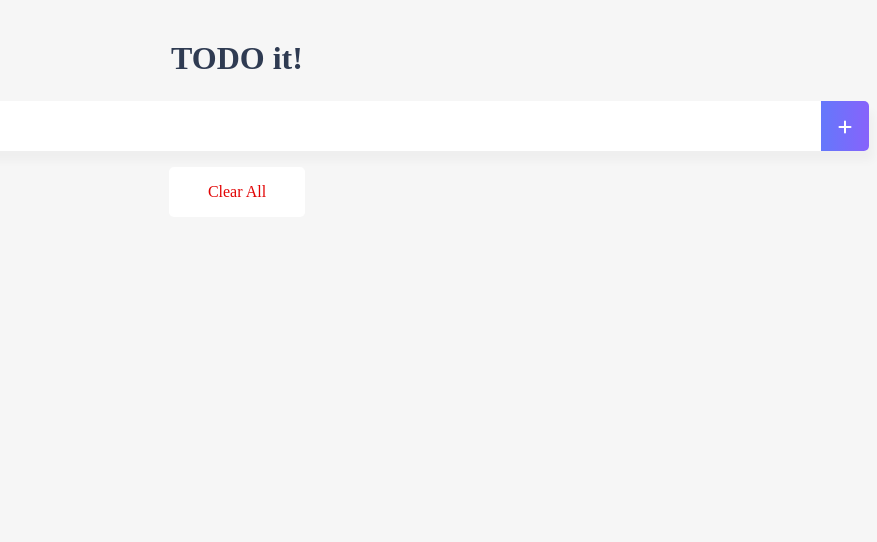
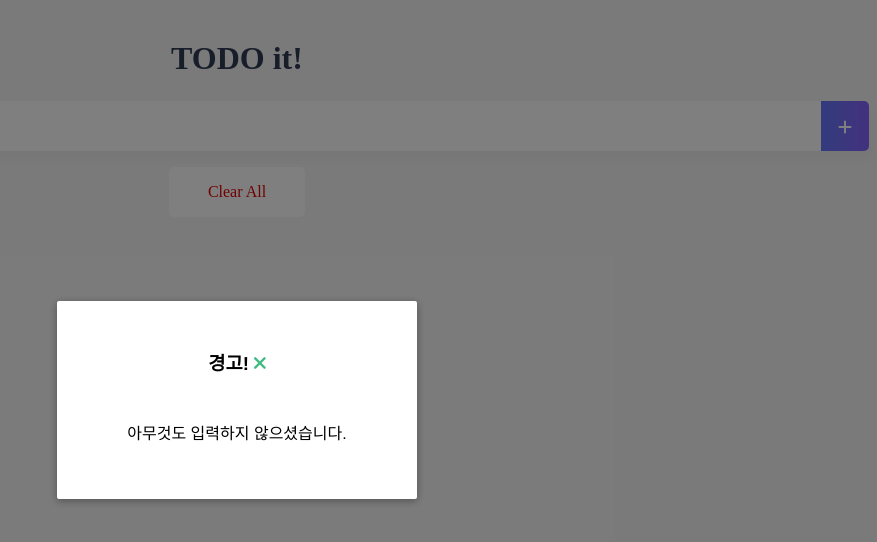
Before and after one commit to coolguyhong/vue-todo, a Vue app: page / in a window 1280 px wide. Both pictures are taken after a click on the element 1248 px from the left and 126 px from the top of the page. Shown: the top 542 px of the page, without its empty margins (403-1280 px from the left). Built offline with nearby package versions, Linux system fonts and the light colour scheme.

Commit message:
slot and transition

```diff
--- a/src/components/TodoInput.vue
+++ b/src/components/TodoInput.vue
@@ -4,14 +4,31 @@
     <span class="addContainer" v-on:click="addTodo">
       <i class="fa-solid fa-plus addBtn"></i>
     </span>
+
+    <modal v-if="showModal" @close="showModal = false">
+      <template v-slot:header>
+        <h3>
+          경고!
+          <i class="closeModalBtn fa-solid fa-xmark" @click="showModal = false"></i>
+        </h3>
+      </template>
+      <template v-slot:body>
+        <div>
+          아무것도 입력하지 않으셨습니다.
+        </div>
+      </template>
+    </modal>
   </div>
 </template>
 
 <script>
+import Modal from './common/Modal.vue'
+// slot의 경우 일부 ui 재사용할 수 있는 기능
 export default {
   data: function() {
     return {
-      newTodoItem: ""
+      newTodoItem: "",
+      showModal: false
     }
   },
   methods: {
@@ -19,11 +36,16 @@
       if (this.newTodoItem !== '') {
         this.$emit('addTodoItem', this.newTodoItem)
         this.clearInput()
+      } else {
+        this.showModal = !this.showModal
       }
     },
     clearInput: function() {
       this.newTodoItem = ''
     }
+  },
+  components: {
+    Modal: Modal
   }
 }
 </script>
@@ -53,5 +75,8 @@
   color: white;
   vertical-align: middle;
 }
+.closeModalBtn{
+  color: #42b983;
+}
 
 </style>
--- a/src/components/TodoList.vue
+++ b/src/components/TodoList.vue
@@ -1,6 +1,6 @@
 <template>
   <div>
-    <ul>
+    <transition-group name="list" tag="ul">
       <li v-for="(todoItem, index) in propsdata" v-bind:key="todoItem.item" class="shadow">
         <i class="checkBtn fa-solid fa-check" v-bind:class="{checkBtnCompleted: todoItem.completed}"
           v-on:click="toggleComplete(todoItem, index)"></i>
@@ -9,7 +9,7 @@
           <i class="fa-solid fa-trash-can"></i>
         </span>
       </li>
-    </ul>
+    </transition-group>
   </div>
 </template>
 
@@ -60,4 +60,12 @@
   text-decoration: line-through;
 }
 
+/* 리스트 아이템 트랜지션 효과 */
+.list-enter-active, .list-leave-active {
+  transition: all 1s;
+}
+.list-enter, .list-leave-to {
+  opacity: 0;
+  transform: translateY(30px);
+}
 </style>
--- /dev/null
+++ b/src/components/common/Modal.vue
@@ -0,0 +1,90 @@
+<template>
+   <transition name="modal">
+    <div class="modal-mask">
+      <div class="modal-wrapper">
+        <div class="modal-container">
+
+          <!-- 모달 헤더 -->
+          <div class="modal-header">
+            <slot name="header">
+              default header
+            </slot>
+          </div>
+
+          <!-- 모달 바디 -->
+          <div class="modal-body">
+            <slot name="body">
+              default body
+            </slot>
+          </div>
+        </div>
+      </div>
+    </div>
+  </transition>
+</template>
+
+<style scoped>
+.modal-mask {
+  position: fixed;
+  z-index: 9998;
+  top: 0;
+  left: 0;
+  width: 100%;
+  height: 100%;
+  background-color: rgba(0, 0, 0, .5);
+  display: table;
+  transition: opacity .3s ease;
+}
+
+.modal-wrapper {
+  display: table-cell;
+  vertical-align: middle;
+}
+
+.modal-container {
+  width: 300px;
+  margin: 0px auto;
+  padding: 20px 30px;
+  background-color: #fff;
+  border-radius: 2px;
+  box-shadow: 0 2px 8px rgba(0, 0, 0, .33);
+  transition: all .3s ease;
+  font-family: Helvetica, Arial, sans-serif;
+}
+
+.modal-header h3 {
+  margin-top: 0;
+  color: #42b983;
+}
+
+.modal-body {
+  margin: 20px 0;
+}
+
+.modal-default-button {
+  float: right;
+}
+
+/*
+ * The following styles are auto-applied to elements with
+ * transition="modal" when their visibility is toggled
+ * by Vue.js.
+ *
+ * You can easily play with the modal transition by editing
+ * these styles.
+ */
+
+.modal-enter {
+  opacity: 0;
+}
+
+.modal-leave-active {
+  opacity: 0;
+}
+
+.modal-enter .modal-container,
+.modal-leave-active .modal-container {
+  -webkit-transform: scale(1.1);
+  transform: scale(1.1);
+}
+</style>
```
